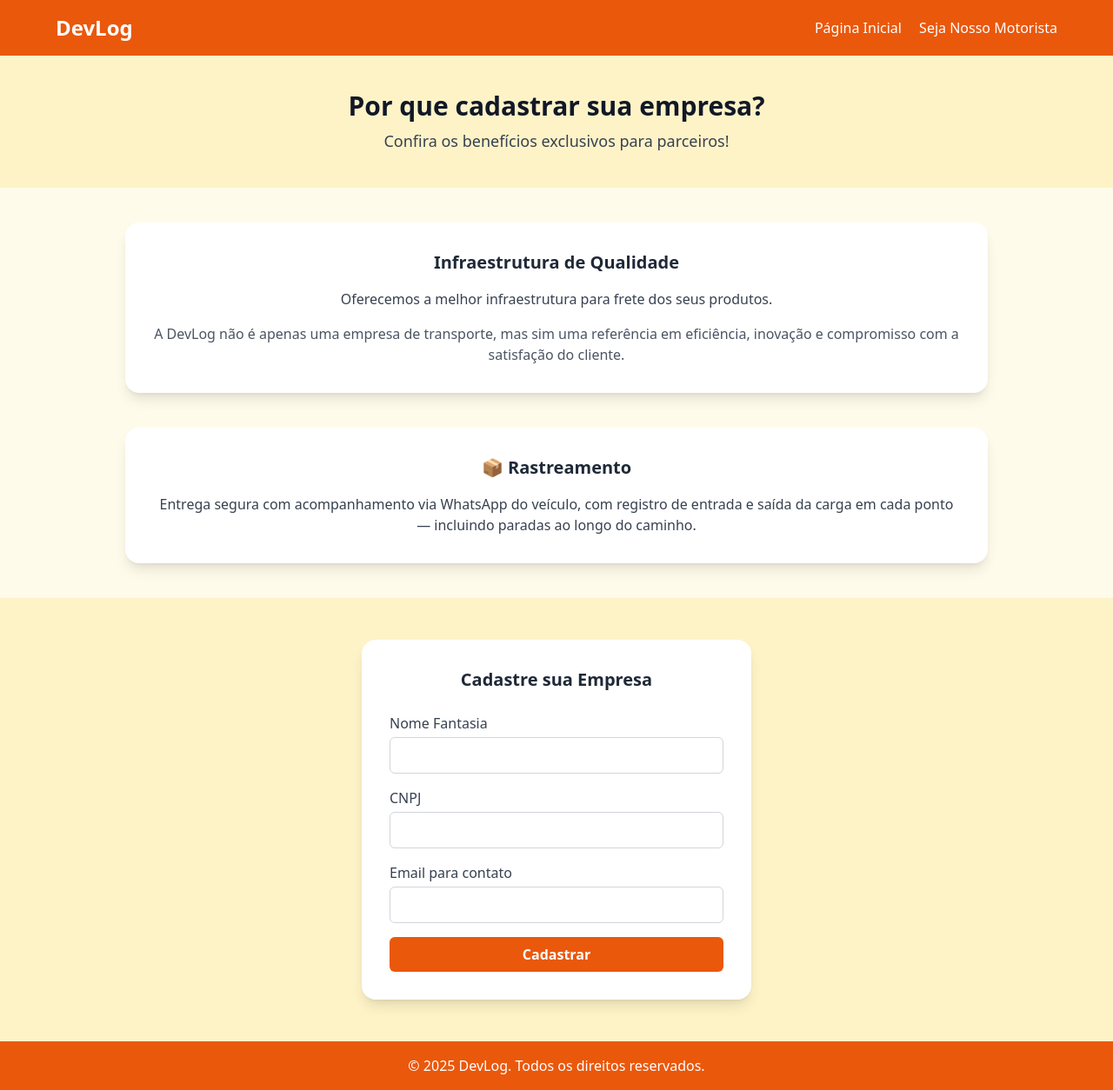
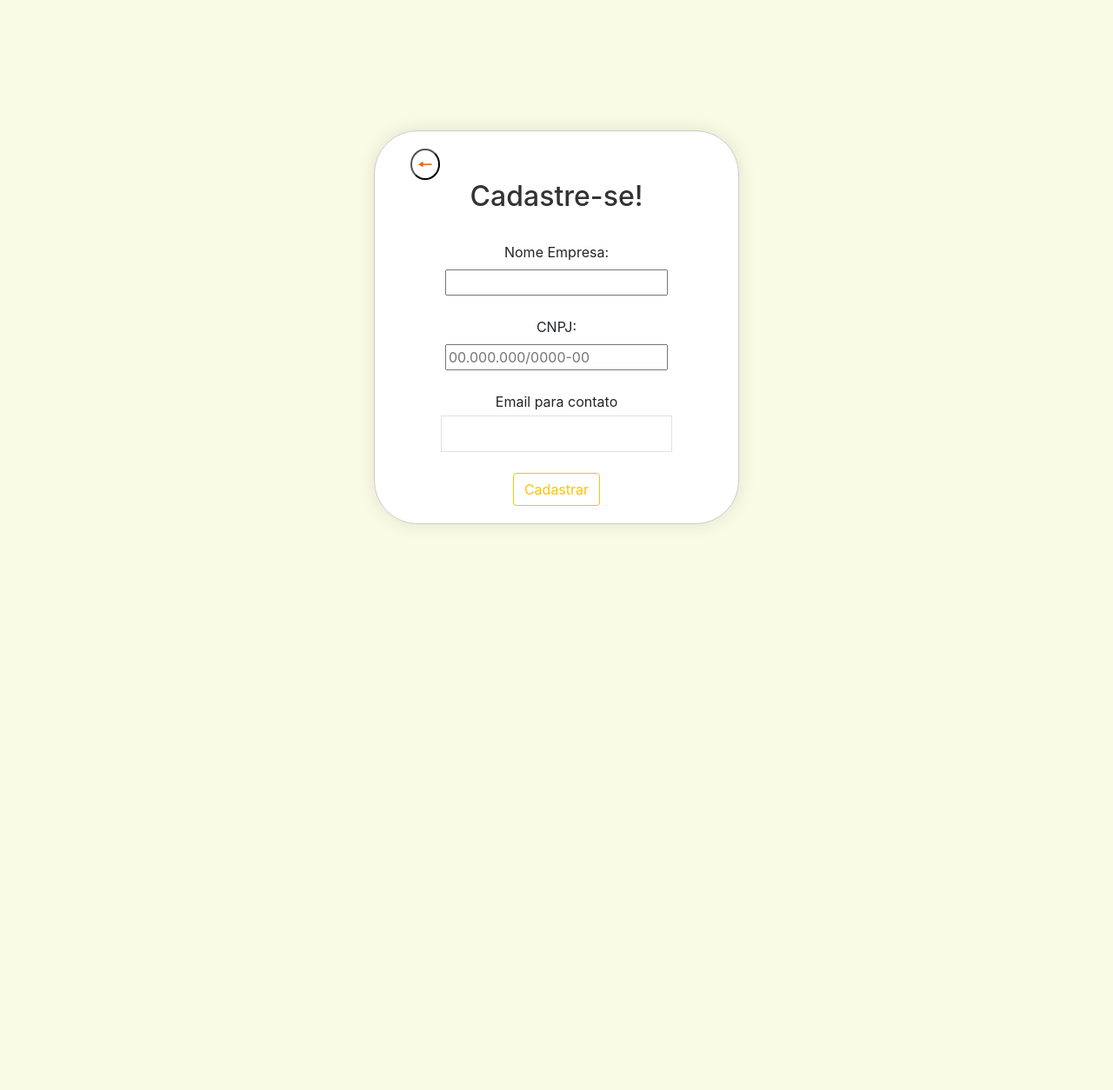
Before and after one commit to mariprince/teste-TCC-ds, a PHP site: page /cadastro_empresa.html in a window 1280 px wide. Shown: the whole page at 87% size. After the commit the page ends 603 px from the top, so only its background shows below. Run offline with PHP 8.4, Linux system fonts and the light colour scheme; some libraries are stand-ins or nearby versions.

Commit message:
cadastros

```diff
--- a/13.03/cadastro_empresa.html
+++ b/13.03/cadastro_empresa.html
@@ -4,80 +4,24 @@
   <meta charset="UTF-8">
   <meta name="viewport" content="width=device-width, initial-scale=1.0">
   <title>DevLog - Cadastro de Empresa</title>
-  <script src="https://cdn.tailwindcss.com"></script>
+  <link rel="stylesheet" href="style.css">
+  <link rel="stylesheet" href="https://stackpath.bootstrapcdn.com/bootstrap/4.5.2/css/bootstrap.min.css">
 </head>
-<body class="bg-amber-50 font-sans text-gray-800">
-
-  <!-- Top Bar -->
-  <header class="bg-orange-600 text-white p-4 shadow-md">
-    <div class="max-w-6xl mx-auto flex justify-between items-center">
-      <h1 class="text-2xl font-bold">DevLog</h1>
-      <nav class="space-x-4">
-        <a href="index.html" class="hover:underline">Página Inicial</a>
-        <a href="cadastro_motorista.html" class="hover:underline">Seja Nosso Motorista</a>
-      </nav>
-    </div>
-  </header>
-
-  <!-- Hero Title -->
-  <section class="text-center py-10 bg-amber-100">
-    <h2 class="text-3xl font-extrabold text-gray-900 mb-2">
-      Por que cadastrar sua empresa?
-    </h2>
-    <p class="text-lg text-gray-700">Confira os benefícios exclusivos para parceiros!</p>
-  </section>
-
-  <!-- Infraestrutura -->
-  <section class="max-w-5xl mx-auto my-10 px-4">
-    <div class="bg-white rounded-2xl shadow-lg p-8 text-center">
-      <h3 class="text-xl font-semibold mb-4">Infraestrutura de Qualidade</h3>
-      <p class="text-gray-700">
-        Oferecemos a melhor infraestrutura para frete dos seus produtos.
-      </p>
-      <p class="mt-4 text-gray-600">
-        A DevLog não é apenas uma empresa de transporte, mas sim uma referência em eficiência, inovação e compromisso com a satisfação do cliente.
-      </p>
-    </div>
-  </section>
-
-  <!-- Rastreamento -->
-  <section class="max-w-5xl mx-auto my-10 px-4">
-    <div class="bg-white rounded-2xl shadow-lg p-8 text-center">
-      <h3 class="text-xl font-semibold mb-4">📦 Rastreamento</h3>
-      <p class="text-gray-700">
-        Entrega segura com acompanhamento via WhatsApp do veículo, com registro de entrada e saída da carga em cada ponto — incluindo paradas ao longo do caminho.
-      </p>
-    </div>
-  </section>
-
-  <!-- Formulário -->
-  <section class="bg-amber-100 py-12">
-    <div class="max-w-md mx-auto bg-white shadow-lg rounded-2xl p-8">
-      <h3 class="text-xl font-semibold text-center mb-6">Cadastre sua Empresa</h3>
-      <form class="space-y-4">
-        <div>
-          <label class="block text-gray-700 mb-1">Nome Fantasia</label>
-          <input type="text" class="w-full border border-gray-300 rounded-md p-2" required>
-        </div>
-        <div>
-          <label class="block text-gray-700 mb-1">CNPJ</label>
-          <input type="text" class="w-full border border-gray-300 rounded-md p-2" required>
-        </div>
-        <div>
-          <label class="block text-gray-700 mb-1">Email para contato</label>
-          <input type="email" class="w-full border border-gray-300 rounded-md p-2" required>
-        </div>
-        <button type="submit" class="w-full bg-orange-600 hover:bg-orange-700 text-white font-bold py-2 px-4 rounded-md transition duration-300">
-          Cadastrar
-        </button>
-      </form>
-    </div>
-  </section>
-
-  <!-- Footer -->
-  <footer class="bg-orange-600 text-white text-center py-4">
-    <p>&copy; 2025 DevLog. Todos os direitos reservados.</p>
-  </footer>
-
+<body class="pagcadastro">
+  <form id="form_empresa" method="post">
+      <button class="voltar" onclick="javascript:history.back()">🠔</button>
+      <h2>Cadastre-se!</h2>
+      <br>
+      <label for="nome_empresa">Nome Empresa:</label>
+      <input type="text" id="nome_empresa" name="nome_empresa" required>
+      <br>
+      <label for="cnpj">CNPJ:</label>
+      <input type="text" id="cnpj" name="cnpj" placeholder="00.000.000/0000-00" pattern="\d{3}\.\d{3}\.\d{3}-\d{2}" required oninput="this.value = this.value.replace(/[^0-9]/g, '');"><br>
+      <label class="block text-gray-700 mb-1">Email para contato</label>
+      <input type="email_empresa" id="email_empresa" class="w-full border border-gray-300 rounded-md p-2" required>
+      <br>
+      <button type="button" class="btn btn-outline-warning custom-btn">Cadastrar</button>
+  </form>
 </body>
+<script src="script_empresa.js"></script>
 </html>
--- a/13.03/index.html
+++ b/13.03/index.html
@@ -24,9 +24,9 @@
       <svg xmlns="http://www.w3.org/2000/svg" width="16" height="16" fill="currentColor" class="bi bi-truck" viewBox="0 0 16 16">
         <path d="M0 3.5A1.5 1.5 0 0 1 1.5 2h9A1.5 1.5 0 0 1 12 3.5V5h1.02a1.5 1.5 0 0 1 1.17.563l1.481 1.85a1.5 1.5 0 0 1 .329.938V10.5a1.5 1.5 0 0 1-1.5 1.5H14a2 2 0 1 1-4 0H5a2 2 0 1 1-3.998-.085A1.5 1.5 0 0 1 0 10.5zm1.294 7.456A2 2 0 0 1 4.732 11h5.536a2 2 0 0 1 .732-.732V3.5a.5.5 0 0 0-.5-.5h-9a.5.5 0 0 0-.5.5v7a.5.5 0 0 0 .294.456M12 10a2 2 0 0 1 1.732 1h.768a.5.5 0 0 0 .5-.5V8.35a.5.5 0 0 0-.11-.312l-1.48-1.85A.5.5 0 0 0 13.02 6H12zm-9 1a1 1 0 1 0 0 2 1 1 0 0 0 0-2m9 0a1 1 0 1 0 0 2 1 1 0 0 0 0-2"/>
       </svg>
-      <li><a href="cadastro_empresa.html">Empresa</a></li>
+      <li><a href="empresa.html">Empresa</a></li>
 
-      <li><a href="cadastro_motorista.html">Seja Nosso Motorista</a></li>
+      <li><a href="motorista.html">Seja Nosso Motorista</a></li>
 
       <svg xmlns="http://www.w3.org/2000/svg" width="16" height="16" fill="currentColor" class="bi bi-truck" viewBox="0 0 16 16">
         <path d="M0 3.5A1.5 1.5 0 0 1 1.5 2h9A1.5 1.5 0 0 1 12 3.5V5h1.02a1.5 1.5 0 0 1 1.17.563l1.481 1.85a1.5 1.5 0 0 1 .329.938V10.5a1.5 1.5 0 0 1-1.5 1.5H14a2 2 0 1 1-4 0H5a2 2 0 1 1-3.998-.085A1.5 1.5 0 0 1 0 10.5zm1.294 7.456A2 2 0 0 1 4.732 11h5.536a2 2 0 0 1 .732-.732V3.5a.5.5 0 0 0-.5-.5h-9a.5.5 0 0 0-.5.5v7a.5.5 0 0 0 .294.456M12 10a2 2 0 0 1 1.732 1h.768a.5.5 0 0 0 .5-.5V8.35a.5.5 0 0 0-.11-.312l-1.48-1.85A.5.5 0 0 0 13.02 6H12zm-9 1a1 1 0 1 0 0 2 1 1 0 0 0 0-2m9 0a1 1 0 1 0 0 2 1 1 0 0 0 0-2"/>
--- a/13.03/script.js
+++ b/13.03/script.js
@@ -50,7 +50,6 @@ const elements = document.querySelectorAll('.pagcadastro');
 
 elements.forEach( (element) => myObserver.observe(element));
 
-<button onclick="javascript:history.back()">Voltar</button>
 //app.listen(8080)
 
 
--- a/13.03/script_empresa.js
+++ b/13.03/script_empresa.js
@@ -7,3 +7,17 @@ document.querySelector('.custom-btn').addEventListener('click', function() {
     console.log(`Empresa cadastrada: ${nomeE}, ${cnpj}, ${emailE}`);
     document.getElementById('form_empresa').reset();
 });
+
+const myObserver = new IntersectionObserver( (entries) => {
+    entries.forEach( (entry) => {
+        if(entry.isIntersecting){
+            entry.target.classList.add('show')
+        }else{
+            entry.target.classList.remove('show')
+        }
+    })
+})
+
+const elements = document.querySelectorAll('.pagcadastro');
+
+elements.forEach( (element) => myObserver.observe(element));
--- a/13.03/style.css
+++ b/13.03/style.css
@@ -89,10 +89,32 @@ body {
     width: 40%;
     background-color: #fff;
 }
+#form_empresa{
+    width: 40%;
+    background-color: #fff;
+}
 .formcontrol{
     align-items: center;
     justify-content: center;
     display: flex;
+}
+.butao{
+    display: inline-block;
+    padding: 15px 30px;
+    font-size: 16px;
+    text-align: center;
+    text-decoration: none;
+    border: 2px solid #ffffff; /* Cor da borda do botão */
+    border-radius: 5px;
+    background-color: #3498db; /* Cor de fundo do botão */
+    color: #ffffff; /* Cor do texto do botão */
+    position: relative;
+    overflow: hidden;
+    transition: background-color 0.3s ease, box-shadow 0.3s ease;
+}
+.butao:hover {
+    background-color: #2980b9; /* Cor de fundo do botão ao passar o mouse */
+    box-shadow: 0 0 10px rgba(0, 0, 0, 0.3); /* Efeito de luz ao redor do botão */
 }
 
 section{
@@ -113,7 +135,13 @@ section{
     background-color: white;
 }
 
-
+.voltar{
+    background-color: #fff;
+    border-radius: 100%;
+    color: #e06919  ;
+    margin-right: 80%;
+    font-size: 20px;
+}
 form {
     width: auto;
     height: auto;
```
Also changed, not shown: 13.03/cadastro.html (deleted, +0 -28 lines), 13.03/cadastro_motorista.html (+16 -37 lines), 13.03/empresa.html (added, +59 -0 lines), 13.03/motorista.html (added, +49 -0 lines).
